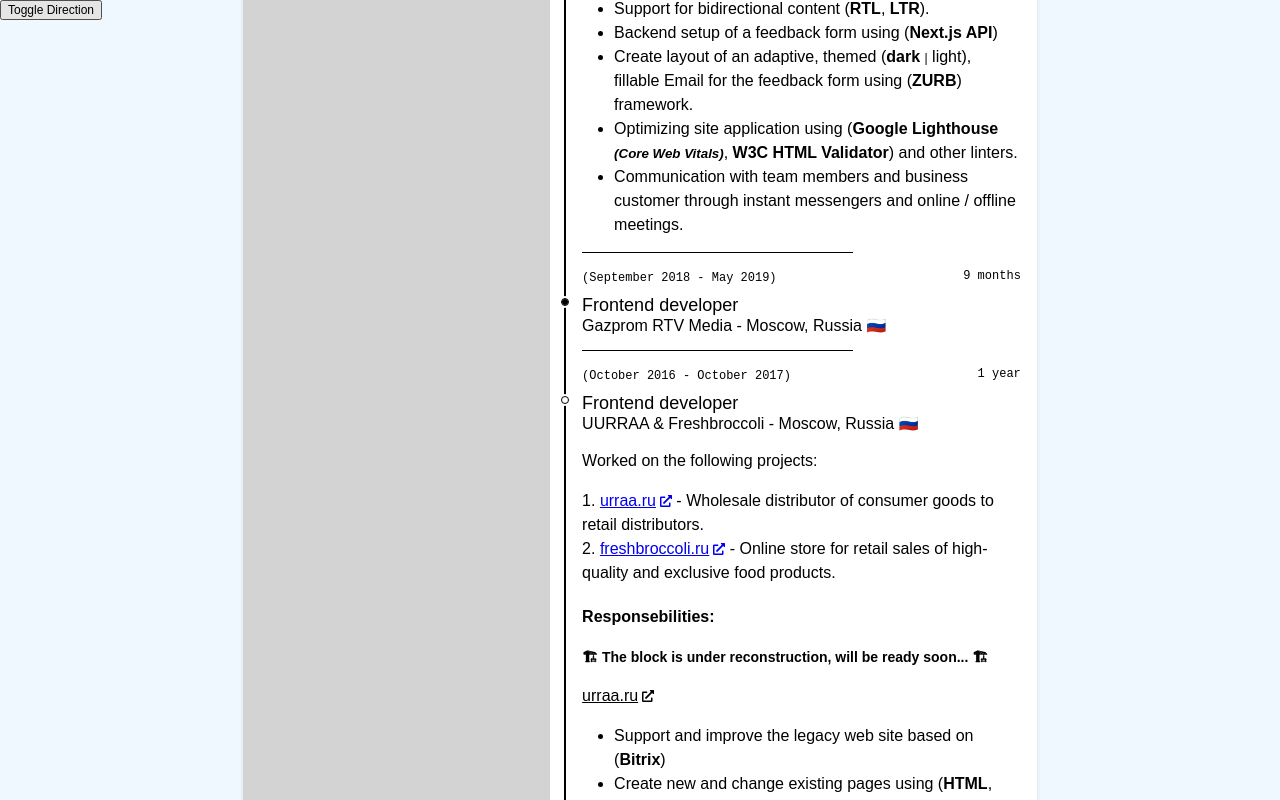
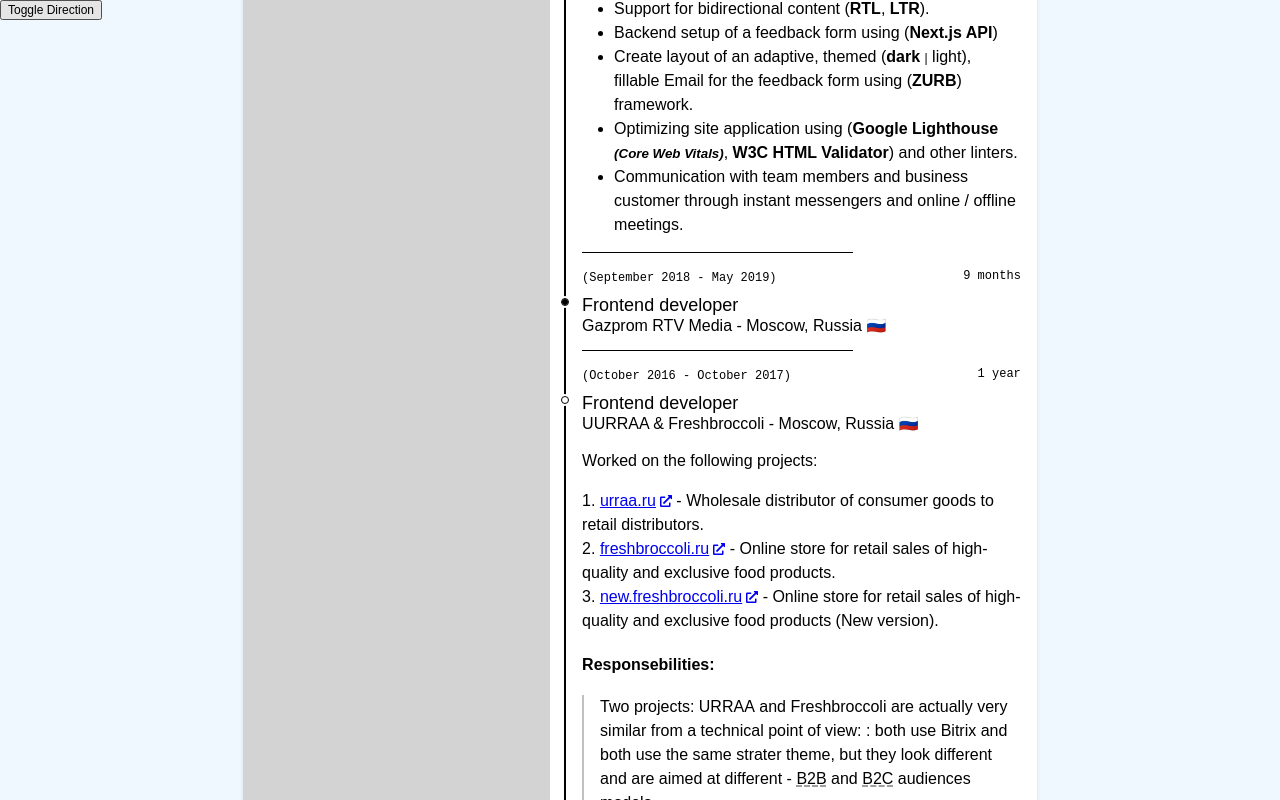
Before and after one commit to Andrew-Dyachenko/cv, a Next.js app: page / in a window 1280 px wide. Both pictures are taken after a click on the button 801 px from the left and 2242 px from the top of the page. Shown: the part 1842-2642 px from the top of the page. Built offline with nearby package versions, Linux system fonts and the light colour scheme; a web font is replaced by a local one.

Commit message:
fix(experience): improve urraa & freshbroccoli
Body information

```diff
--- a/app/components/Experience/Experience.tsx
+++ b/app/components/Experience/Experience.tsx
@@ -1056,19 +1056,50 @@ export default function Experience() {
 									- Online store for retail sales of high-quality and exclusive
 									food products.
 								</li>
+								<li>
+									<a
+										href="https://new.freshbroccoli.ru/"
+										target="_blank"
+										rel="noopener noreferrer"
+										style={{ display: "inline-flex", alignItems: "center" }}
+									>
+										<span className="print-invisible">
+											new.freshbroccoli.ru
+										</span>
+										<span className="print-inline-visible">
+											https://new.freshbroccoli.ru
+										</span>{" "}
+										<FaExternalLinkAlt
+											style={{
+												fontSize: "0.75em",
+												marginInlineStart: "0.3333em",
+											}}
+										/>
+									</a>{" "}
+									- Online store for retail sales of high-quality and exclusive
+									food products (New version).
+								</li>
 							</ol>
 							<h4>Responsebilities:</h4>
+							<blockquote
+										style={{
+									fontWeight: 300,
+									marginInline: 0,
+									paddingInlineStart: "1rem",
+									borderInlineStart: "0.125rem solid #c0c0c0",
+								}}
+							>
+								Two projects: <strong style={{fontWeight: 500}}>URRAA</strong> and{" "}
+								<strong style={{fontWeight: 500}}>Freshbroccoli</strong> are actually very similar from a
+								technical point of view: : both use <strong style={{fontWeight: 500}}>Bitrix</strong> and
+								both use the same strater theme, but they look different and are
+								aimed at different -{" "}
+								<abbr title="Business to business">B2B</abbr> and{" "}
+								<abbr title="Business to client">B2C</abbr> audiences models
+							</blockquote>
 							<dl style={{ paddingInlineStart: 0, marginBlockEnd: 0 }}>
+								{/* URRAA.RU */}
 								<dt>
-									<p
-										style={{
-											marginBlockEnd: "1rem",
-											fontWeight: 700,
-											fontSize: "0.875em",
-										}}
-									>
-										🏗 The block is under reconstruction, will be ready soon... 🏗
-									</p>
 									<a
 										href="https://urraa.ru/"
 										target="_blank"
@@ -1102,14 +1133,95 @@ export default function Experience() {
 										</li>
 										<li>
 											Create new and change existing pages using (
-											<strong>HTML</strong>, <strong>CSS</strong>,{" "}
-											<strong>JavaScript</strong>,
-											<code style={{ fontSize: "0.75em" }}>^ES5.1+</code>)
-										</li>
-										<li>
-											Create media features using (<strong>Canvas</strong>) such
-											as snowfall in the header for Christmas.
-										</li>
+											<strong>HTML</strong>, <strong>CSS</strong>).
+										</li>
+										<li>
+											Write business logic using (<strong>JavaScript</strong>{" "}
+											<code style={{ fontSize: "0.75em" }}>^ES5.1+</code>).
+										</li>
+										<li>
+											Setting up data reception using (<strong>REST API</strong>
+											).
+										</li>
+										<li>
+											Create media features using (modern <strong>CSS</strong>,{" "}
+											<strong>Canvas</strong>) such as snowfall in the header
+											for a Christmas.
+										</li>
+										<li>
+											Create regular thematic, adaptive Email newsletters, with
+											support for regular email clients using (
+											<strong>ZURB</strong>) framework.
+										</li>
+										<li>
+											Communication with team members, head of the web
+											department, designer and product manager, via instant
+											messengers and offline meetings.
+										</li>
+										<li>Support and mentoring junior frontend developer</li>
+									</ul>
+								</dd>
+								{/* FRESHBROCCOLI.RU */}
+								<dt>
+									<a
+										href="https://freshbroccoli.ru/"
+										target="_blank"
+										rel="noopener noreferrer"
+										style={{
+											display: "inline-flex",
+											alignItems: "center",
+											color: "inherit",
+										}}
+									>
+										freshbroccoli.ru{" "}
+										<FaExternalLinkAlt
+											style={{
+												fontSize: "0.75em",
+												marginInlineStart: "0.3333em",
+											}}
+										/>
+									</a>
+								</dt>
+								<dd
+									style={{
+										margin: 0,
+										paddingInlineStart: "1rem",
+										paddingBlock: "1rem",
+									}}
+								>
+									<ul style={{ margin: 0 }}>
+										<li>
+											Support and improve the legacy web site based on (
+											<strong>Bitrix</strong>)
+										</li>
+										<li>
+											Create new and change existing pages using (
+											<strong>HTML</strong>, <strong>CSS</strong>).
+										</li>
+										<li>
+											Write business logic using (<strong>JavaScript</strong>{" "}
+											<code style={{ fontSize: "0.75em" }}>^ES5.1+</code>).
+										</li>
+										<li>
+											Setting up data reception using (<strong>REST API</strong>
+											).
+										</li>
+										<li>
+											Create media features using (modern <strong>CSS</strong>,{" "}
+											<strong>Canvas</strong>) such as snowfall in the header
+											for a Christmas.
+										</li>
+										<li>
+											Create regular thematic, adaptive Email newsletters, with
+											support for regular email clients using (
+											<strong>ZURB</strong>) framework.
+										</li>
+										<li>
+											Communication with team members, head of the web
+											department, designer and product manager, via instant
+											messengers and offline meetings.
+										</li>
+										<li>Support and mentoring junior frontend developer</li>
 									</ul>
 								</dd>
 							</dl>
```
